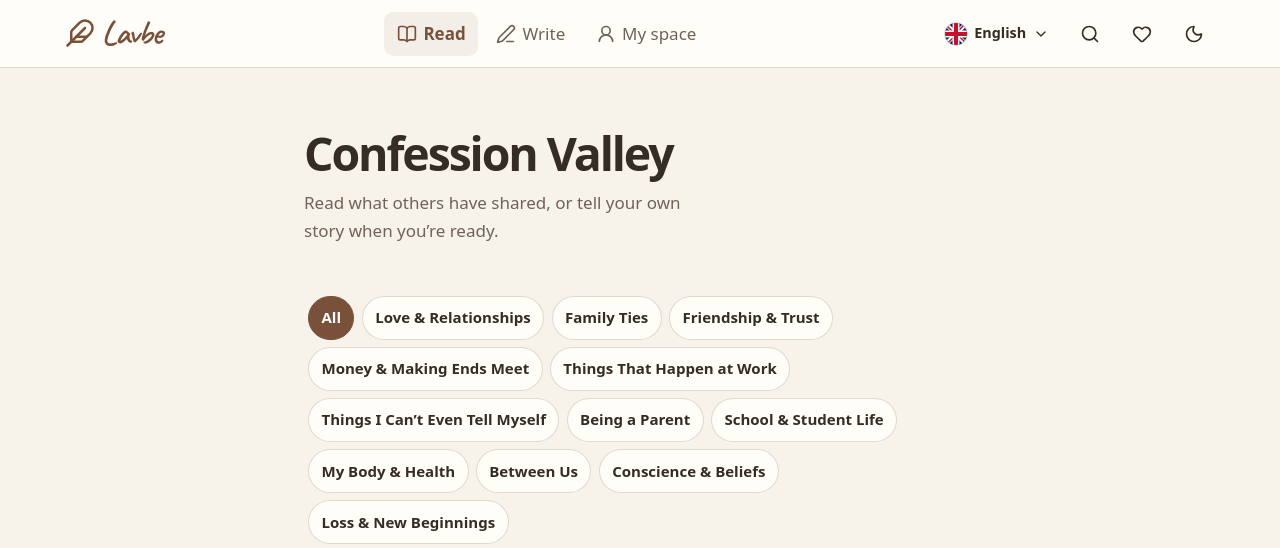
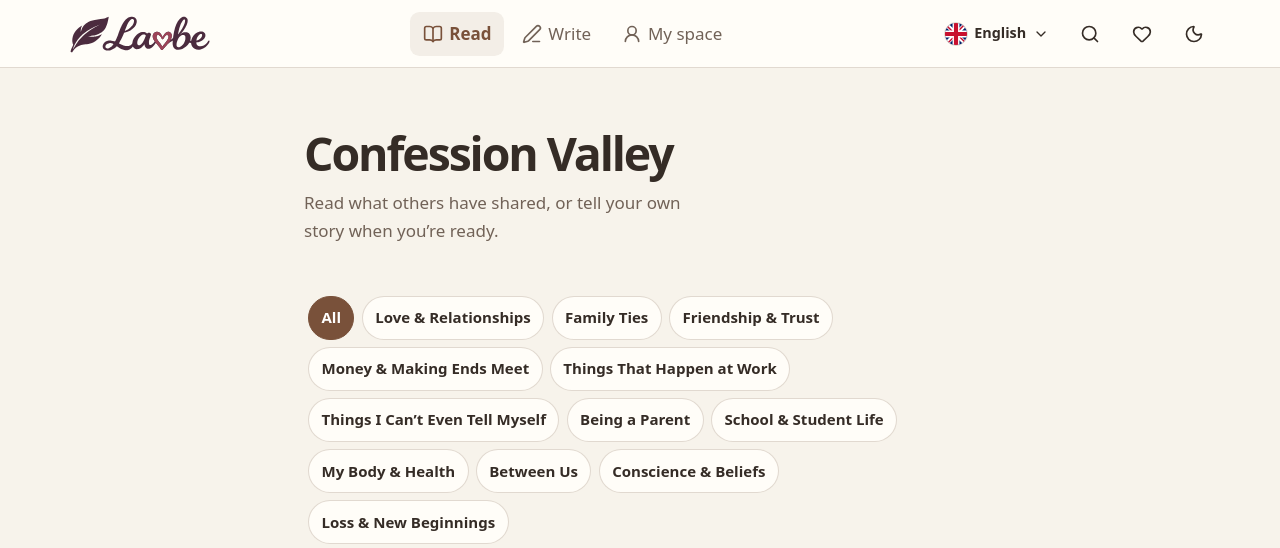
Before and after one commit to fuadoglu/LavbeEtiraf, a Laravel app: page /en in a window 1280 px wide. Shown: the top 548 px of the page. Run offline with Laravel 12, Linux system fonts and the light colour scheme; data that the repository does not hold is empty; style sheets or scripts are compiled from the project's sources.

Commit message:
feat: use supplied vector logo and feather favicon

```diff
--- a/resources/css/app.css
+++ b/resources/css/app.css
@@ -1,14 +1,6 @@
 @import 'tailwindcss';
 
 @source '../../resources/views/**/*.blade.php';
-
-@font-face {
-    font-family: 'Caveat';
-    src: url('../fonts/caveat-latin-600.woff2') format('woff2');
-    font-style: normal;
-    font-weight: 600;
-    font-display: swap;
-}
 
 :root {
     color-scheme: light;
@@ -27,7 +19,8 @@
     --warning: #875600;
     --shadow: 0 14px 40px rgb(31 24 38 / 16%);
     --font-body: system-ui, -apple-system, BlinkMacSystemFont, "Segoe UI", sans-serif;
-    --font-brand: 'Caveat', cursive;
+    --brand-logo-color: #4b2b3e;
+    --brand-accent-color: #9d4458;
 }
 
 :root[data-theme="night"] {
@@ -45,6 +38,8 @@
     --danger: #ff9aa4;
     --success: #8cd7ab;
     --warning: #ffcf75;
+    --brand-logo-color: #f2dce5;
+    --brand-accent-color: #d87991;
     --shadow: 0 14px 40px rgb(0 0 0 / 38%);
 }
 
@@ -60,10 +55,25 @@ button, a, input, select, textarea { -webkit-tap-highlight-color: transparent; }
 .skip-link:focus { transform: translateY(0); }
 .app-shell { min-height: 100vh; display: flex; flex-direction: column; }
 .site-header { position: sticky; z-index: 5; inset-block-start: 0; display: flex; align-items: center; justify-content: space-between; min-height: 4.25rem; padding: .5rem max(1rem, calc((100vw - 72rem) / 2)); background: var(--surface); border-bottom: 1px solid var(--line); }
-.brand { display: inline-flex; align-items: center; gap: .35rem; color: var(--text); font-size: 1.28rem; font-weight: 750; letter-spacing: -.035em; text-decoration: none; }
-.brand-mark { display: grid; width: 2rem; height: 2rem; place-items: center; color: var(--action); }
-.brand-mark .icon { width: 1.9rem; height: 1.9rem; flex-basis: 1.9rem; }
-.brand-wordmark { color: var(--action); font-family: var(--font-brand); font-size: 2.15rem; font-weight: 600; letter-spacing: -.045em; line-height: .95; }
+.brand { display: inline-flex; flex: 0 0 auto; align-items: center; text-decoration: none; }
+.brand-wordmark {
+    position: relative;
+    display: block;
+    width: clamp(6.5rem, 12.4vw, 9.3rem);
+    aspect-ratio: 3 / 1;
+    overflow: hidden;
+    background-color: var(--brand-logo-color);
+    -webkit-mask: var(--brand-logo-mask) center / 100% 100% no-repeat;
+    mask: var(--brand-logo-mask) center / 100% 100% no-repeat;
+}
+.brand-wordmark::after {
+    position: absolute;
+    inset: 0;
+    background-color: var(--brand-accent-color);
+    content: "";
+    -webkit-mask: var(--brand-heart-mask) center / 100% 100% no-repeat;
+    mask: var(--brand-heart-mask) center / 100% 100% no-repeat;
+}
 .header-actions { display: flex; align-items: center; gap: .5rem; }
 .icon-button { display: inline-flex; min-width: 2.75rem; min-height: 2.75rem; align-items: center; justify-content: center; gap: .4rem; border: 1px solid transparent; border-radius: .65rem; background: transparent; color: var(--text); cursor: pointer; }
 .icon-button:hover { border-color: var(--line); background: var(--hint); }
@@ -339,7 +349,6 @@ button, a, input, select, textarea { -webkit-tap-highlight-color: transparent; }
 .confession-detail .participation-form > .button { justify-self: start; }
 .confession-detail .participation-card form { display: grid; gap: .8rem; }
 
-.brand-mark { border-radius: .7rem; }
 .site-header { background: var(--surface); }
 .button { border-radius: .8rem; font-weight: 650; }
 .button-secondary { border-color: var(--line); }
--- a/resources/views/components/site-header.blade.php
+++ b/resources/views/components/site-header.blade.php
@@ -1,7 +1,6 @@
 <header class="site-header">
     <a class="brand" href="{{ route('home', ['locale' => $lavbeLocale['segment'] ?? request()->route('locale', 'en')]) }}" aria-label="Lavbe">
-        <span class="brand-mark" aria-hidden="true"><x-icon name="feather" /></span>
-        <span class="brand-wordmark">Lavbe</span>
+        <span class="brand-wordmark" aria-hidden="true" style="--brand-logo-mask: url('{{ asset('icons/lavbe-logo.svg') }}'); --brand-heart-mask: url('{{ asset('icons/lavbe-heart.svg') }}')"></span>
     </a>
     <x-site-navigation />
     <div class="header-actions">
--- a/resources/views/layouts/app.blade.php
+++ b/resources/views/layouts/app.blade.php
@@ -5,7 +5,7 @@
     <meta name="viewport" content="width=device-width, initial-scale=1">
     <meta name="color-scheme" content="light dark">
     <meta name="theme-color" content="#f7f3eb">
-    <link rel="icon" type="image/svg+xml" href="{{ asset('icons/lucide/feather.svg') }}">
+    <link rel="icon" type="image/svg+xml" href="{{ asset('icons/lavbe-feather.svg') }}" sizes="any">
     <link rel="alternate icon" href="{{ asset('favicon.ico') }}">
     <title>@yield('title', 'Lavbe · '.__('lavbe.feed_title'))</title>
     @stack('head')
```
Also changed, not shown: docs/delivery/acceptance.md (+1 -1 lines), docs/delivery/backlog.md (+9 -0 lines), docs/product.md (+1 -1 lines), docs/ui/design-system.md (+1 -1 lines), docs/ui/wireframes.html (+6 -5 lines), README.md, public/favicon.ico, public/icons/lavbe-feather.svg (added), public/icons/lavbe-heart.svg (added), public/icons/lavbe-logo.svg (added), 1 other file.
